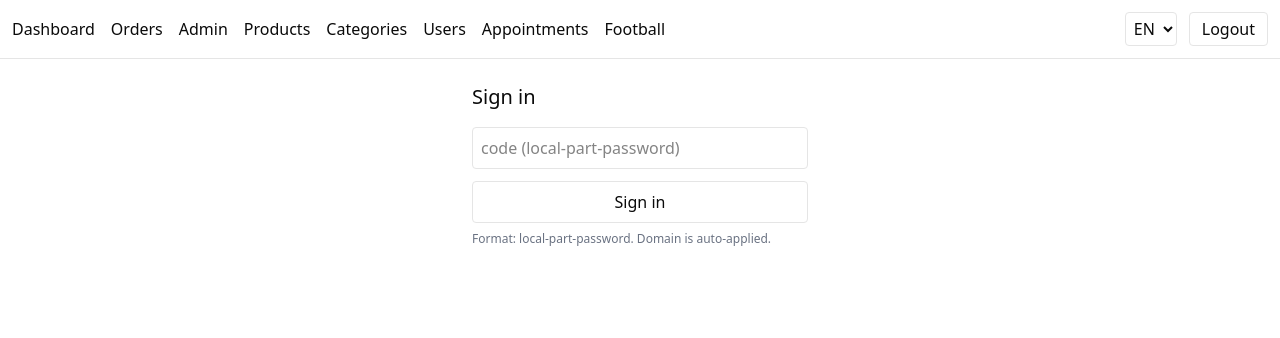
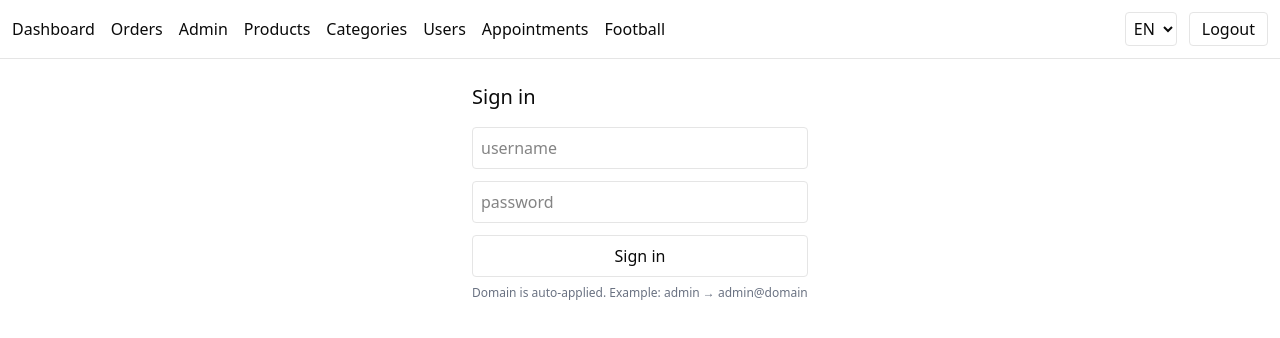
Before and after one commit to dacrab/clubOS, a SvelteKit app: page /login in a window 1280 px wide. Shown: the top 338 px of the page. Built offline with nearby package versions, Linux system fonts and the light colour scheme; no server answers.

Commit message:
feat(auth): username+password login with domain auto-append; redirect to /dashboard

```diff
--- a/package.json
+++ b/package.json
@@ -47,6 +47,7 @@
 		"vitest-browser-svelte": "^0.1.0"
 	},
 	"dependencies": {
+		"@supabase/supabase-js": "^2.57.4",
 		"postgres": "^3.4.5"
 	}
 }
--- a/src/routes/login/+page.svelte
+++ b/src/routes/login/+page.svelte
@@ -3,19 +3,19 @@
   import { t } from '$lib/i18n';
   import { env as publicEnv } from '$env/dynamic/public';
 
-  let code = '';
+  let username = '';
+  let password = '';
   let loading = false;
   let errorMessage = '';
 
   async function signIn() {
     errorMessage = '';
-    const [localPart, password] = code.split('-');
-    if (!localPart || !password) {
-      errorMessage = 'Invalid code format';
+    if (!username || !password) {
+      errorMessage = 'Missing credentials';
       return;
     }
     const domain = publicEnv.PUBLIC_LOGIN_EMAIL_DOMAIN ?? 'example.com';
-    const email = `${localPart}@${domain}`;
+    const email = `${username}@${domain}`;
     loading = true;
     const { error } = await supabase.auth.signInWithPassword({ email, password });
     loading = false;
@@ -23,14 +23,15 @@
       errorMessage = error.message;
       return;
     }
-    window.location.href = '/orders';
+    window.location.href = '/dashboard';
   }
 </script>
 
 <div class="max-w-sm m-auto p-6">
   <h1 class="text-xl mb-4">{t('login.title')}</h1>
   <form on:submit|preventDefault={signIn} class="flex flex-col gap-3">
-    <input class="border rounded p-2" placeholder={t('login.placeholder')} bind:value={code} />
+    <input class="border rounded p-2" placeholder="username" bind:value={username} autocomplete="username" />
+    <input class="border rounded p-2" placeholder="password" type="password" bind:value={password} autocomplete="current-password" />
     {#if errorMessage}
       <p class="text-red-600 text-sm">{errorMessage}</p>
     {/if}
@@ -38,5 +39,5 @@
       {loading ? '...' : t('login.submit')}
     </button>
   </form>
-  <p class="mt-2 text-xs text-gray-500">Format: local-part-password. Domain is auto-applied.</p>
+  <p class="mt-2 text-xs text-gray-500">Domain is auto-applied. Example: admin → admin@domain</p>
 </div>
```
Also changed, not shown: 2 other files (tests, documents, lock files or other folders).
